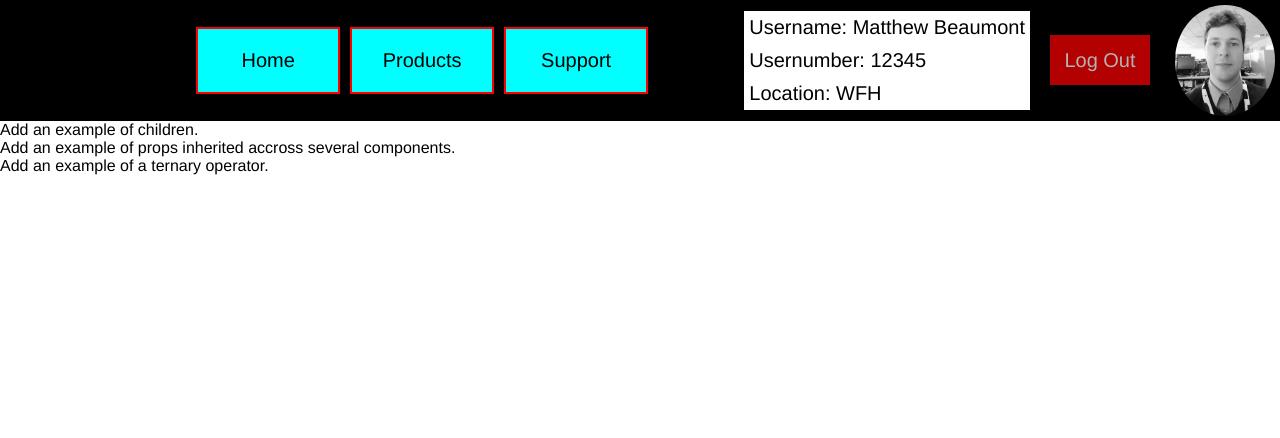
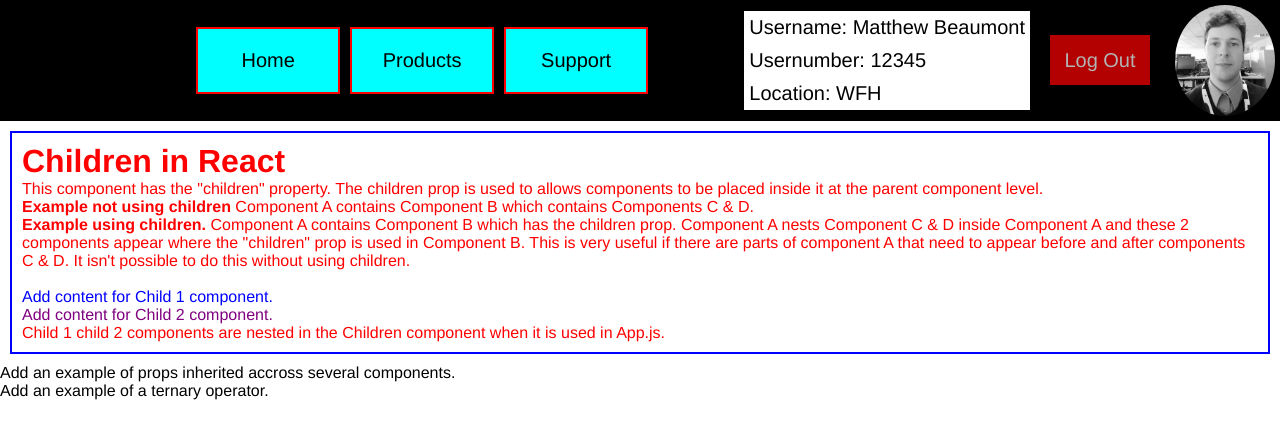
Before and after one commit to matthewbeaumont/MattReactJS, a React (Create React App) app in the folder reactchallenge/: page / in a window 1280 px wide. Shown: the top 438 px of the page. Built offline with nearby package versions, Linux system fonts and the light colour scheme; some icons are missing.

Commit message:
updates 04/03/2021

```diff
--- a/reactchallenge/src/App.js
+++ b/reactchallenge/src/App.js
@@ -3,13 +3,18 @@ import React from "react";
 // Below I importa stylesheet which will give vlues of 0 for margin, border and padding allowing these to be defined in a standard way for all browsers.
 import "./App.css";
 // Below I import the components into my app. The app should only contain the highest level components like different pages and the header.
-import { Header } from "./Components/index";
+import { Header, Children, Child1, Child2 } from "./Components/index";
 
 export default function App() {
   return (
     <>
       <Header />
-      <p>Add an example of children.</p>
+      <Children>
+        <br />
+        <Child1 />
+        <Child2 />
+      </Children>
+
       <p>Add an example of props inherited accross several components.</p>
       <p>Add an example of a ternary operator.</p>
     </>
--- /dev/null
+++ b/reactchallenge/src/Components/Children/Child1/Child1.component.jsx
@@ -0,0 +1,13 @@
+import React from "react";
+
+import { Container } from "./Child1.elements";
+
+export default function Child1() {
+  return (
+    <>
+      <Container>
+        <p>Add content for Child 1 component.</p>
+      </Container>
+    </>
+  );
+}
--- /dev/null
+++ b/reactchallenge/src/Components/Children/Child1/Child1.elements.js
@@ -0,0 +1,5 @@
+import styled from "styled-components/macro";
+
+export const Container = styled.div`
+  color: blue;
+`;
--- /dev/null
+++ b/reactchallenge/src/Components/Children/Child2/Child2.component.jsx
@@ -0,0 +1,11 @@
+import React from "react";
+import { Container } from "./Child2.elements";
+export default function Child2() {
+  return (
+    <>
+      <Container>
+        <p>Add content for Child 2 component.</p>
+      </Container>
+    </>
+  );
+}
--- /dev/null
+++ b/reactchallenge/src/Components/Children/Child2/Child2.elements.js
@@ -0,0 +1,5 @@
+import styled from "styled-components/macro";
+
+export const Container = styled.div`
+  color: purple;
+`;
--- /dev/null
+++ b/reactchallenge/src/Components/Children/Children.component.jsx
@@ -0,0 +1,37 @@
+import React from "react";
+
+import { Container } from "./Children.elements";
+
+export default function Children({ children }) {
+  return (
+    <>
+      <Container>
+        <h1>Children in React</h1>
+        <p>
+          This component has the "children" property. The children prop is used
+          to allows components to be placed inside it at the parent component
+          level.
+        </p>
+        <p>
+          {" "}
+          <b>Example not using children</b> Component A contains Component B
+          which contains Components C & D.
+        </p>
+        <p>
+          {" "}
+          <b>Example using children.</b> Component A contains Component B which
+          has the children prop. Component A nests Component C & D inside
+          Component A and these 2 components appear where the "children" prop is
+          used in Component B. This is very useful if there are parts of
+          component A that need to appear before and after components C & D. It
+          isn't possible to do this without using children.{" "}
+        </p>
+        {children}
+        <p>
+          Child 1 child 2 components are nested in the Children component when
+          it is used in App.js.
+        </p>
+      </Container>
+    </>
+  );
+}
--- /dev/null
+++ b/reactchallenge/src/Components/Children/Children.elements.js
@@ -0,0 +1,8 @@
+import styled from "styled-components/macro";
+
+export const Container = styled.div`
+  color: red;
+  padding: 10px;
+  margin: 10px;
+  border: solid blue 2px;
+`;
--- a/reactchallenge/src/Components/Header/Header.elements.js
+++ b/reactchallenge/src/Components/Header/Header.elements.js
@@ -1,4 +1,4 @@
-import styled from "styled-components";
+import styled from "styled-components/macro";
 
 export const Container = styled.div`
   /* Always follow the styled. with "div" the Container element added to the component actas as a div so it gets the properties given to styled.div */
--- a/reactchallenge/src/Components/Header/Username/Username.component.jsx
+++ b/reactchallenge/src/Components/Header/Username/Username.component.jsx
@@ -5,28 +5,27 @@ import { Container } from "./Username.elements";
 import ProfilePic from "../../../Images/profilePic.jpg";
 
 export default function Username({ UserID, UserNumber, Location }) {
-  const [LoginStatus, setLoginStatus] = useState(true);
+  const [loginStatus, setLoginStatus] = useState(true);
   return (
     <>
       <Container>
         <div>
           {/* Below are 3 example sof using props */}
           <p>
-            Username: <span>{UserID}</span>{" "}
+            Username: <span>{UserID}</span>
           </p>
           <p>
-            Usernumber: <span>{UserNumber}</span>{" "}
+            Usernumber: <span>{UserNumber}</span>
           </p>
           <p>
-            Location: <span>{Location}</span>{" "}
+            Location: <span>{Location}</span>
           </p>
         </div>
         {/* Below is an example of using a State. First the on click event causes a piece of javascript to run. The javascript is saying that the variable LoginStatus needs to be switched to the opposite of its current boolean value. So if it was True then on click it becomes false. I use the State LoginStatus again inside the button as part of a ternary operator where if the value of LoginState is true the button will say "Log Out" and if it is false it will say "Log In" */}
-        <button onClick={() => setLoginStatus((LoginStatus) => !LoginStatus)}>
-          {" "}
-          {LoginStatus ? "Log Out" : "Log In"}{" "}
+        <button onClick={() => setLoginStatus((loginStatus) => !loginStatus)}>
+          {loginStatus ? "Log Out" : "Log In"}
         </button>
-        <img src={ProfilePic} alt="Oh noes! :("></img>
+        <img src={ProfilePic} alt="Oh noes! :(" />
       </Container>
     </>
   );
--- a/reactchallenge/src/Components/Header/Username/Username.elements.js
+++ b/reactchallenge/src/Components/Header/Username/Username.elements.js
@@ -1,4 +1,4 @@
-import styled from "styled-components";
+import styled from "styled-components/macro";
 
 export const Container = styled.div`
   display: flex;
--- a/reactchallenge/src/Components/ImportedImageComponents/MainLogo.elements.js
+++ b/reactchallenge/src/Components/ImportedImageComponents/MainLogo.elements.js
@@ -1,4 +1,4 @@
-import styled from "styled-components";
+import styled from "styled-components/macro";
 
 export const Container = styled.div`
   width: 10%;
```
Also changed, not shown: reactchallenge/src/Components/index.js (+7 -0 lines), 1 other file (tests, documents, lock files or other folders).
